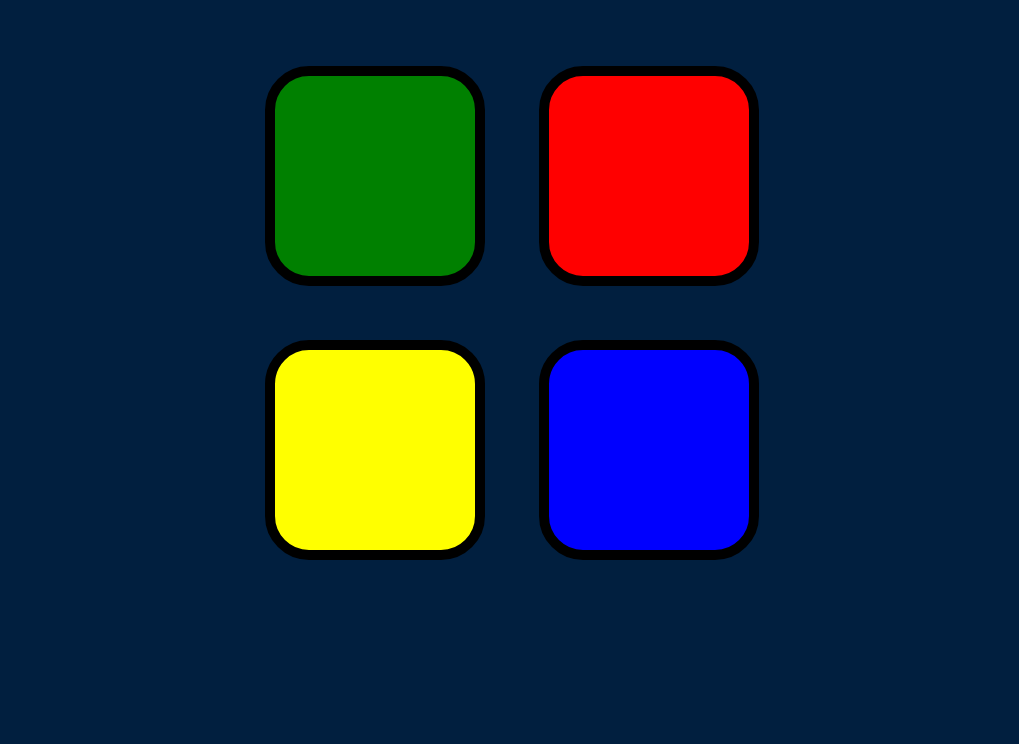
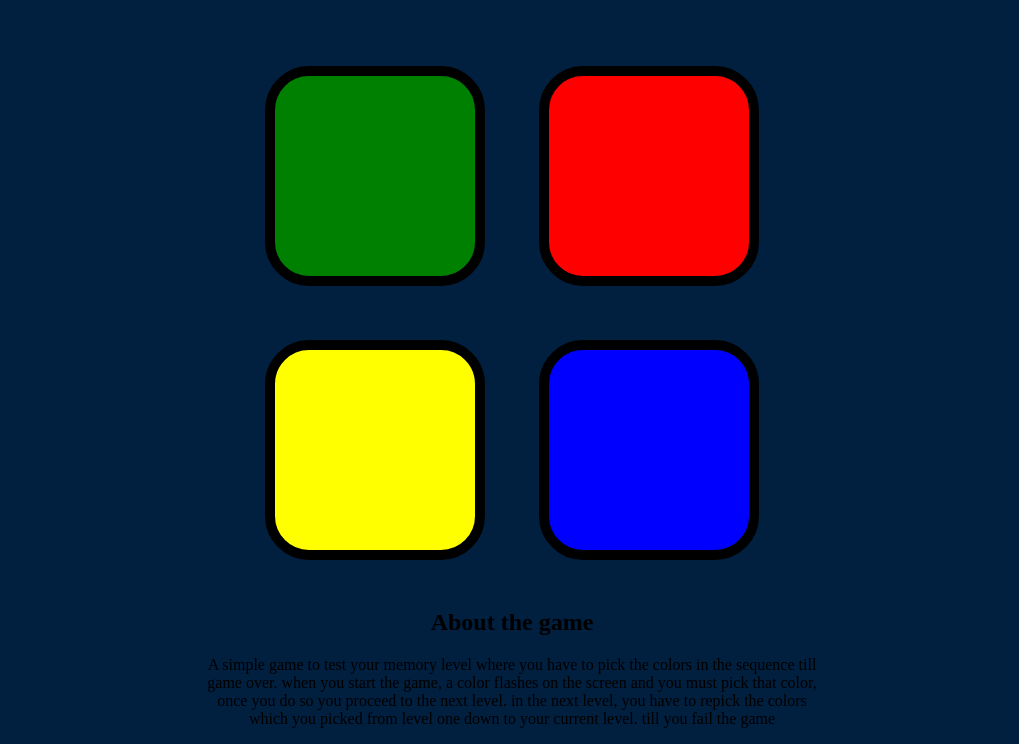
Before and after one commit to Goodybag37/the_simeon_game, a plain HTML site: page index.html in a window 1280 px wide. Shown: the part 133-877 px from the top of the page, without its empty margins (128-1147 px from the left). Before the commit the page ends 800 px from the top, so only its background shows below. Drawn offline with nearby package versions, Linux system fonts and the light colour scheme.

Commit message:
Update index.html

```diff
--- a/index.html
+++ b/index.html
@@ -30,6 +30,12 @@
       <div type="button" id="blue" class="btn blue">
 
       </div>
+      <h2> About the game</h2>
+      <p>A simple game to test your memory level where you have to pick the colors in the sequence till game over.
+        when you start the game, a color flashes on the screen  and you must pick that color, once you do so you
+        proceed to the next level.
+        in the next level, you have to repick the colors which you picked from level one down to your current level.
+       till you fail the game</p>
 
     </div>
 
```
